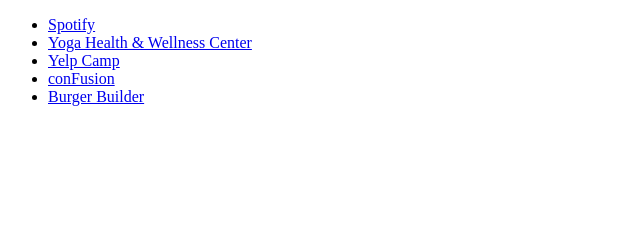
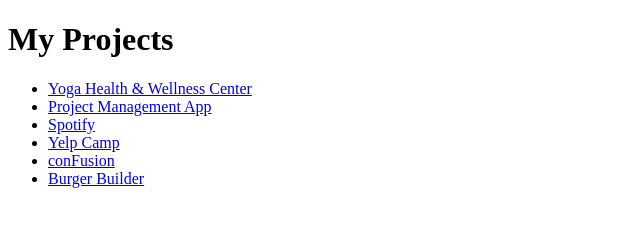
Before and after one commit to diwakarsingh95/diwakarsingh95.github.io, a plain HTML site: page index.html in a window 1280 px wide. Shown: the whole page, without its empty margins (0-640 px from the left). Drawn offline with Linux system fonts and the light colour scheme.

Commit message:
Update index.html

```diff
--- a/index.html
+++ b/index.html
@@ -7,9 +7,11 @@
     <title>Diwakar's Github Projects</title>
   </head>
   <body>
+    <h1>My Projects</h1>
     <ul>
-      <li><a href="https://peaceful-lumiere-7067a6.netlify.app/">Spotify</a></li>
       <li><a href="https://yogahealthwellnesscenter.com/">Yoga Health & Wellness Center</a></li>
+      <li><a href="https://project-mgmt-app.netlify.app/">Project Management App</a></li>
+      <li><a href="https://spotify-page.netlify.app/">Spotify</a></li>
       <li><a href="https://diwakar-yelpcamp.herokuapp.com/">Yelp Camp</a></li>
       <li><a href="/conFusion">conFusion</a></li>
       <li><a href="/burger-builder">Burger Builder</a></li>
```
